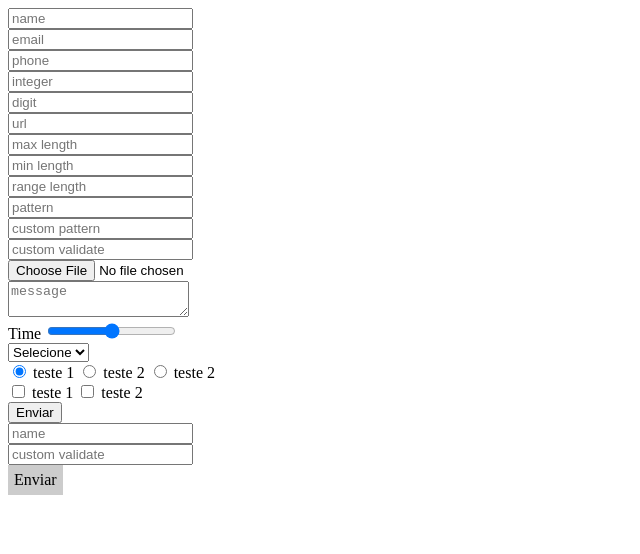
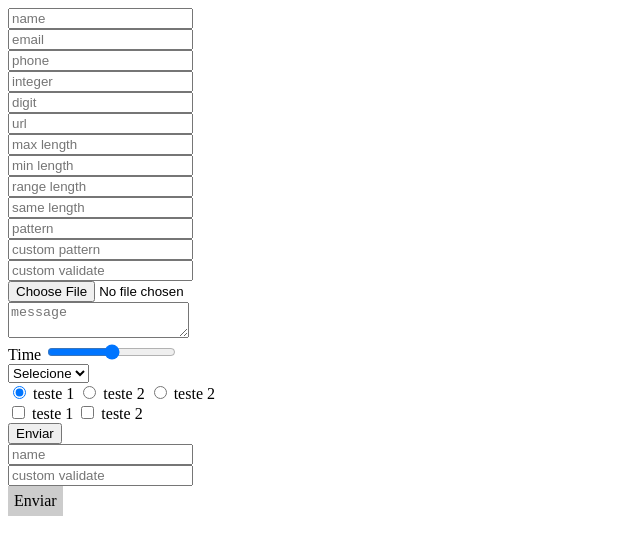
Before and after one commit to welisonmenezes/vanilla-validator, a website: page index.html in a window 1280 px wide. Shown: the whole page, without its empty margins (0-640 px from the left). Drawn offline with Linux system fonts and the light colour scheme.

Commit message:
add sameLength validation

```diff
--- a/index.html
+++ b/index.html
@@ -51,6 +51,9 @@
 		</div>
 		<div>
 			<input type="text" class="range-length" data-min-length="2" data-max-length="3" data-message-error="the number of characters must be between 2 and 3" placeholder="range length">
+		</div>
+		<div>
+			<input type="text" class="same-length" data-same-length="5" placeholder="same length">
 		</div>
 		<div>
 			<input type="text" class="pattern" placeholder="pattern">
@@ -202,6 +205,12 @@
 				rangeLengthSuccess: function(element){
 					console.log('rangeLengthSuccess');
 				},
+				sameLengthError: function(element){
+					console.log('sameLengthError');
+				},
+				sameLengthSuccess: function(element){
+					console.log('sameLengthSuccess');
+				},
 				patternError: function(element){
 					console.log('patternError');
 				},
--- a/vanilla-validator.js
+++ b/vanilla-validator.js
@@ -23,6 +23,7 @@ var VanillaValidator = (function(){
 				maxLength: 'max-length',
 				minLength: 'min-length',
 				rangeLength: 'range-length',
+				sameLength: 'same-length',
 				cpf: 'cpf',
 				cnpj: 'cnpj',
 				customValidate: 'custom-validate',
@@ -40,13 +41,15 @@ var VanillaValidator = (function(){
 				url: 'Invalid url',
 				maxLength: 'The amount of characters is greater than allowed',
 				minLength: 'The amount of characters is less than allowed',
-				rangeLength: 'the number of characters must be between 3 and 5'
+				rangeLength: 'The number of characters must be between 3 and 5',
+				sameLength: 'The value needs to have 5 characters'
 			},
 			customValidationsConfig: {
 				pattern: '[0-9]', // or by html attribute 'data-pattern'
 				flags: 'g', // or by html attribute 'data-flags'
 				maxLength: 5,
 				minLength: 5,
+				sameLength: 5,
 				rangeLength: {
 					min: 3,
 					max: 5
@@ -73,6 +76,8 @@ var VanillaValidator = (function(){
 				minLengthSuccess: null,
 				rangeLengthError: null,
 				rangeLengthSuccess: null,
+				sameLengthError: null,
+				sameLengthSuccess: null,
 				patternError: null,
 				patternSuccess: null,
 				beforeValidate: null,
@@ -261,7 +266,7 @@ var VanillaValidator = (function(){
 	};
 
 	VanillaValidator.prototype.validateFields = function(field, container){
-		var ret = true, maxLength, minLength, rangeLength;
+		var ret = true, maxLength, minLength, rangeLength, sameLength;
 		if(field && container){
 			this.removeValidationView(field);
 
@@ -308,6 +313,12 @@ var VanillaValidator = (function(){
 				minLength = (field.getAttribute('data-min-length')) ? parseInt(field.getAttribute('data-min-length')) : this.config.customValidationsConfig.rangeLength.min;
 				rangeLength = [minLength, maxLength];
 				if(!this.factoryValidate(field, this.rangeLength, this.config.messages.rangeLength, this.config.callbacks.rangeLengthError, this.config.callbacks.rangeLengthSuccess, rangeLength)) ret = false;
+			}
+
+			// SAMELENGTH
+			if(field.classList.contains(this.config.selectors.sameLength)){
+				sameLength = (field.getAttribute('data-same-length')) ? parseInt(field.getAttribute('data-same-length')) : this.config.customValidationsConfig.sameLength;
+				if(!this.factoryValidate(field, this.sameLength, this.config.messages.sameLength, this.config.callbacks.sameLengthError, this.config.callbacks.sameLengthSuccess, sameLength)) ret = false;
 			}
 
 			// PATTERN
--- a/vv-checks.js
+++ b/vv-checks.js
@@ -34,7 +34,7 @@ var VVChecks = (function(){
         return ( (value.length <= range[1]) && (value.length >= range[0]) ) || (! this.isNotEmpty(value));
     };
 
-    VVChecks.prototype.hasEqualLength = function(value, size){
+    VVChecks.prototype.sameLength = function(value, size){
         return (value.length == size) || (! this.isNotEmpty(value));
     };
 
```
